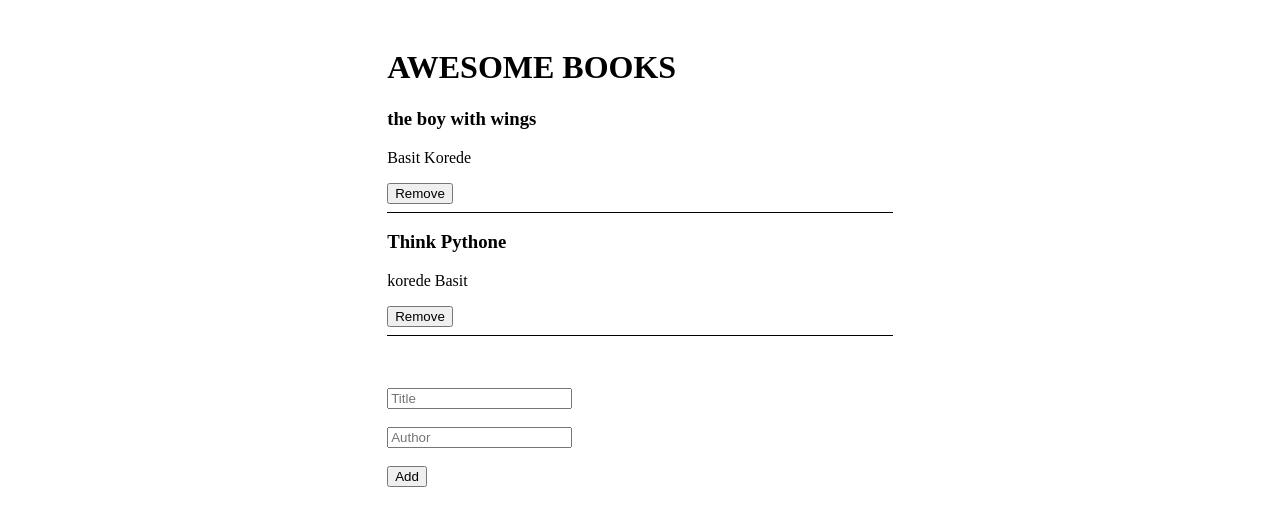
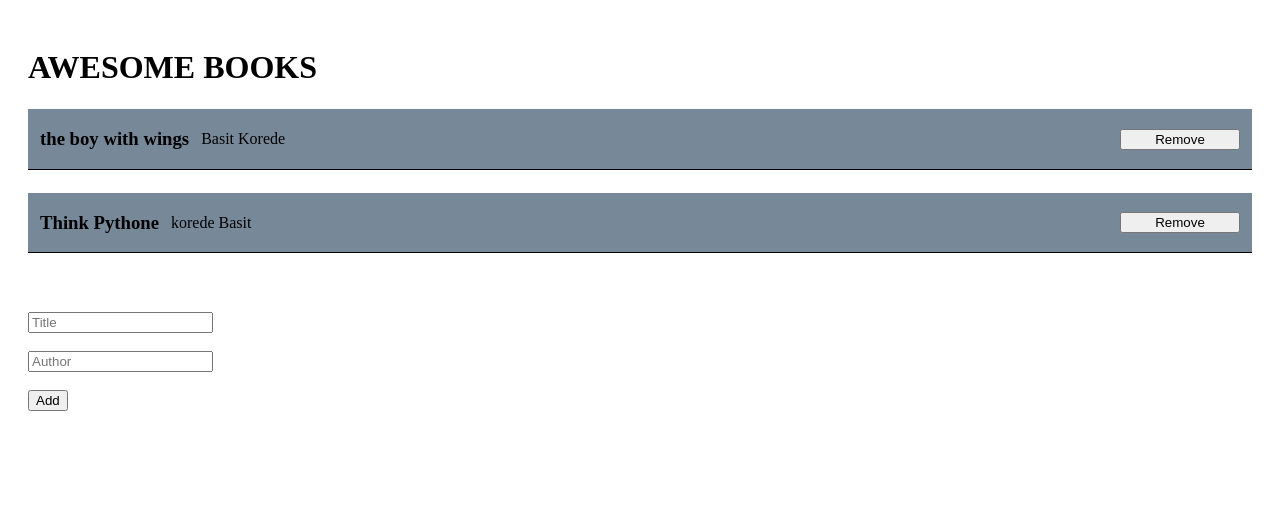
Before and after one commit to BasitKorede/javascript-bookstore, a website: page index.html in a window 1280 px wide. Drawn offline with Linux system fonts and the light colour scheme.

Commit message:
Add page style ad full documentation discription

```diff
--- a/css/style.css
+++ b/css/style.css
@@ -1,18 +1,42 @@
 .container {
-  width: 40%;
   padding: 20px;
   margin: 0 auto;
 }
 
 .book-list {
   padding: 0;
+  width: 100%;
 }
 
 .book-list-item {
   list-style: none;
   border-bottom: 1px solid #000;
-  padding-bottom: 8px;
+  background-color: lightslategrey;
+  margin: 23px 0;
+  padding: 0 12px;
+  h
+
 }
+
+.display-flex {
+  display: flex;
+  justify-content: space-between;
+  align-items: center;
+}
+
+button {
+  cursor: pointer;
+}
+
+.paragraph {
+  margin-left: 12px;
+}
+
+.remove-button {
+  width: 10%;
+  height: 4%;
+}
+
 
 /* body {
   background-color: black;
--- a/index.js
+++ b/index.js
@@ -6,15 +6,12 @@
 // 3. remove(id) - accepts an id and filter the existing store with the id.
 //  returns and persists the remaning data
 
-
 class Book {
   constructor(title, author, id) {
     this.title = title;
     this.author = author;
     this.id = id;
   }
-
-
 }
 
 const store = (initialData = []) => {
@@ -64,9 +61,11 @@ const displayBook = ({ title, author, id }, parentElement) => {
   const bookListItemElement = document.createElement('li');
   bookListItemElement.className = 'book-list-item';
   bookListItemElement.innerHTML = `
-      <section>
+      <section class="book-store-section display-flex">
+      <div class="display-flex">
         <h3>${title}</h3>
-        <p>${author}</p>
+        <p class="paragraph">${author}</p>
+        </div>
         <button id="${id}" type="button" onclick="handleRemove('${id}')" class="remove-button">Remove</button>
         </section>`;
   parentElement.appendChild(bookListItemElement);
@@ -102,7 +101,7 @@ const handleSubmition = (event) => {
   const title = document.querySelector('.title-input').value;
   const author = document.querySelector('.author-input').value;
   const id = generateId();
-  const newBook = new Book(title,author,id);
+  const newBook = new Book(title, author, id);
   if (bookStore.add(newBook)) {
     displayBook(newBook, bookListElement);
   }
```
Also changed, not shown: README.md.
